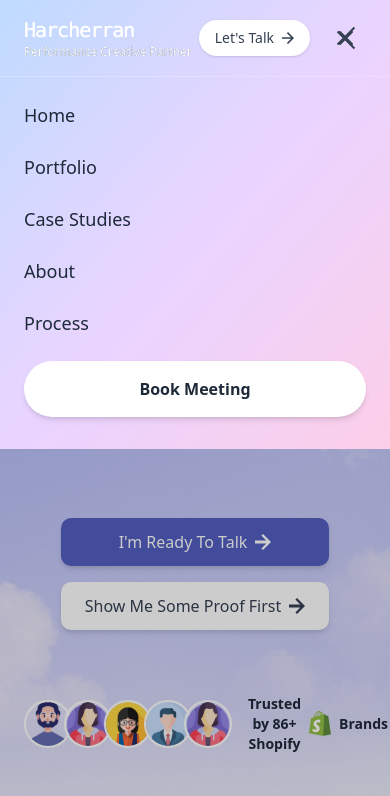
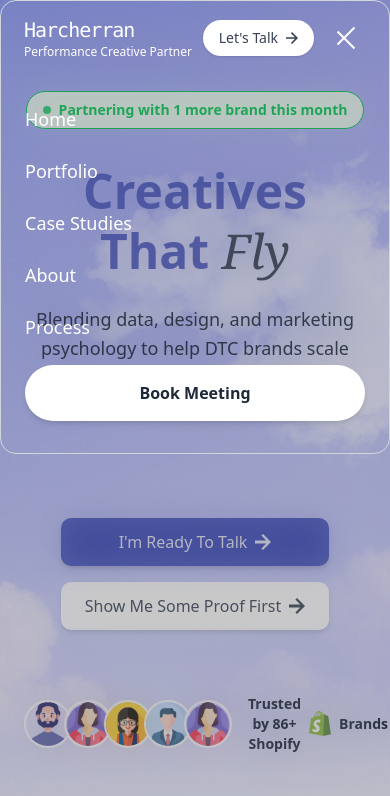
Before and after one commit to Mo-Ibra/jeremiah-light-portfolio, a Next.js app: page / in a window 390 px wide. Both pictures are taken after a click on the button 346 px from the left and 38 px from the top of the page. Shown: the top 796 px of the page. Built offline with nearby package versions, Linux system fonts and the light colour scheme.

Commit message:
Fix Navigatio Issues

```diff
--- a/components/Navigation.tsx
+++ b/components/Navigation.tsx
@@ -1,6 +1,6 @@
 "use client";
 
-import Image from "next/image";
+// import Image from "next/image";
 import React, { useState } from "react";
 
 // Navigation Component
@@ -17,12 +17,12 @@ const Navigation = () => {
 
   return (
     <>
-      {/* Desktop & Mobile Navigation */}
+      {/* Desktop & Mobile Navbar */}
       <nav className="fixed top-0 left-0 right-0 z-50">
         {/* Container */}
+
         <div className="flex items-center justify-between px-6 py-4 lg:px-24">
-
-          {/* Logo Desktop only */}
+          {/* Logo */}
           <div className="flex flex-col">
             <h1 className="text-xl lg:text-4xl font-extralight tracking-tighter text-white font-mono">
               Harcherran
@@ -73,26 +73,35 @@ const Navigation = () => {
           </button>
 
           {/* Mobile Menu Button */}
+          <div className="md:hidden flex items-center space-x-3">
+            <button className="px-4 py-2 bg-white rounded-full text-gray-700 font-medium shadow-sm hover:shadow-md transition-all text-sm flex items-center space-x-2">
+              <span>Let's Talk</span>
+              <svg className="w-3 h-3" viewBox="0 0 16 16" fill="currentColor">
+                <path d="M8 0l8 8-8 8-1.5-1.5L12 9H0V7h12L6.5 1.5z" />
+              </svg>
+            </button>
+
             <button
               onClick={toggleMenu}
-            className="md:hidden flex flex-col items-center space-y-1 p-2"
+              className="flex flex-col items-center space-y-1 p-2"
             >
               <div
-              className={`w-6 h-0.5 bg-gray-700 transition-all duration-300 ${
+                className={`w-6 h-0.5 bg-white transition-all duration-300 ${
                   isMenuOpen ? "rotate-45 translate-y-2" : ""
                 }`}
               ></div>
               <div
-              className={`w-6 h-0.5 bg-gray-700 transition-all duration-300 ${
+                className={`w-6 h-0.5 bg-white transition-all duration-300 ${
                   isMenuOpen ? "opacity-0" : ""
                 }`}
               ></div>
               <div
-              className={`w-6 h-0.5 bg-gray-700 transition-all duration-300 ${
+                className={`w-6 h-0.5 bg-white transition-all duration-300 ${
                   isMenuOpen ? "-rotate-45 -translate-y-2" : ""
                 }`}
               ></div>
             </button>
+          </div>
         </div>
       </nav>
 
@@ -104,7 +113,7 @@ const Navigation = () => {
       >
         {/* Background overlay */}
         <div
-          className={`absolute inset-0 bg-black transition-opacity duration-300 ${
+          className={`absolute inset-0 bg-black transition-opacity duration-300 backdrop-blur-lg ${
             isMenuOpen ? "opacity-20" : "opacity-0"
           }`}
           onClick={closeMenu}
@@ -112,84 +121,46 @@ const Navigation = () => {
 
         {/* Mobile Menu Content */}
         <div
-          className={`absolute top-0 left-0 right-0 bg-gradient-to-br from-blue-200 via-purple-200 to-pink-200 transform transition-transform duration-300 ease-out ${
+          className={`absolute top-0 left-0 right-0 border border-gray-300 rounded-2xl transform transition-transform duration-300 ease-out ${
             isMenuOpen ? "translate-y-0" : "-translate-y-full"
           }`}
         >
-          {/* Mobile Header */}
-          <div className="flex items-center justify-between px-6 py-4 border-b border-white/20">
-            <div className="flex flex-col">
-              <h1 className="text-xl font-extralight tracking-tighter text-white font-mono">
-                Harcherran
-              </h1>
-              <p className="text-xs text-gray-600">
-                Performance Creative Partner
-              </p>
-            </div>
-
-            <div className="flex items-center space-x-4">
-              <button className="px-4 py-2 bg-white rounded-full text-gray-700 font-medium shadow-sm hover:shadow-md transition-all text-sm flex items-center space-x-2">
-                <span>Let's Talk</span>
-                <svg
-                  className="w-3 h-3"
-                  viewBox="0 0 16 16"
-                  fill="currentColor"
-                >
-                  <path d="M8 0l8 8-8 8-1.5-1.5L12 9H0V7h12L6.5 1.5z" />
-                </svg>
-              </button>
-
-              <button onClick={closeMenu} className="p-2">
-                <svg
-                  className="w-6 h-6 text-gray-700"
-                  viewBox="0 0 24 24"
-                  fill="none"
-                  stroke="currentColor"
-                >
-                  <path
-                    strokeLinecap="round"
-                    strokeLinejoin="round"
-                    strokeWidth="2"
-                    d="M6 18L18 6M6 6l12 12"
-                  />
-                </svg>
-              </button>
-            </div>
-          </div>
+          {/* Mobile Menu Spacer to account for navbar height */}
+          <div className="h-20"></div>
 
           {/* Mobile Navigation Links */}
           <div className="px-6 py-6 space-y-6">
             <a
               href="#"
-              className="block text-lg font-medium text-gray-800 hover:text-gray-600 transition-colors"
+              className="block text-lg font-medium text-white hover:text-gray-200 transition-colors"
               onClick={closeMenu}
             >
               Home
             </a>
             <a
               href="#"
-              className="block text-lg font-medium text-gray-800 hover:text-gray-600 transition-colors"
+              className="block text-lg font-medium text-white hover:text-gray-200 transition-colors"
               onClick={closeMenu}
             >
               Portfolio
             </a>
             <a
               href="#"
-              className="block text-lg font-medium text-gray-800 hover:text-gray-600 transition-colors"
+              className="block text-lg font-medium text-white hover:text-gray-200 transition-colors"
               onClick={closeMenu}
             >
               Case Studies
             </a>
             <a
               href="#"
-              className="block text-lg font-medium text-gray-800 hover:text-gray-600 transition-colors"
+              className="block text-lg font-medium text-white hover:text-gray-200 transition-colors"
               onClick={closeMenu}
             >
               About
             </a>
             <a
               href="#"
-              className="block text-lg font-medium text-gray-800 hover:text-gray-600 transition-colors"
+              className="block text-lg font-medium text-white hover:text-gray-200 transition-colors"
               onClick={closeMenu}
             >
               Process
```
Lines whose indentation alone changed are shown as unchanged.
